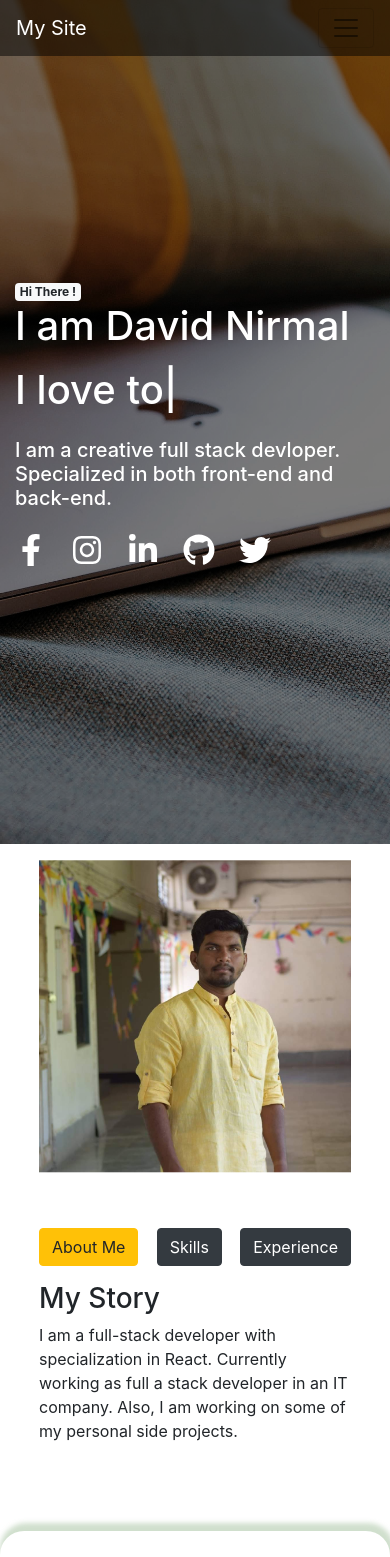
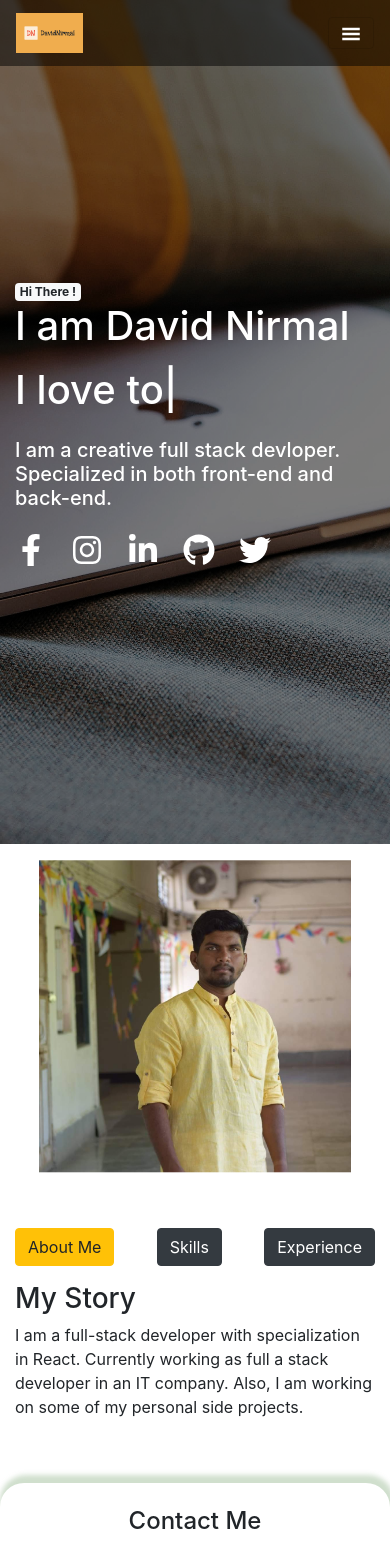
Before and after one commit to davidn07/portfolio, a React (Create React App) app: page / in a window 390 px wide. Shown: the top 1557 px of the page. Built offline with nearby package versions, Linux system fonts and the light colour scheme.

Commit message:
Mobile screen UI updates

```diff
--- a/src/components/About/index.js
+++ b/src/components/About/index.js
@@ -32,7 +32,7 @@ const Index = () => {
           id="about"
         />
       </div>
-      <div className="d-flex flex-column w-100 p-4">
+      <div className="d-flex flex-column w-100 pt-4 p-sm-4">
         <div className="d-flex justify-content-between">
           <motion.button
             className={section === "about" ? "btn btn-warning" : "btn btn-dark"}
--- a/src/components/Navbar/index.js
+++ b/src/components/Navbar/index.js
@@ -1,6 +1,8 @@
 import React from "react";
 import { Navbar, Nav } from "react-bootstrap";
 import { Link } from "react-scroll";
+import Logo from "../../assets/img/logo.png";
+import { GiHamburgerMenu } from "react-icons/gi";
 
 function Index() {
   return (
@@ -15,9 +17,11 @@ function Index() {
           expand="lg"
         >
           <Navbar.Brand className="text-white" href="#home">
-            My Site
+            <img src={Logo} alt="logo" height="40" />
           </Navbar.Brand>
-          <Navbar.Toggle aria-controls="basic-navbar-nav" />
+          <Navbar.Toggle aria-controls="basic-navbar-nav">
+            <GiHamburgerMenu className="text-white" />
+          </Navbar.Toggle>
           <Navbar.Collapse id="basic-navbar-nav">
             <Nav className="ml-auto">
               <Nav.Link className="text-white">
```
Also changed, not shown: src/assets/img/logo.png (added), 1 other file (tests, documents, lock files or other folders).
